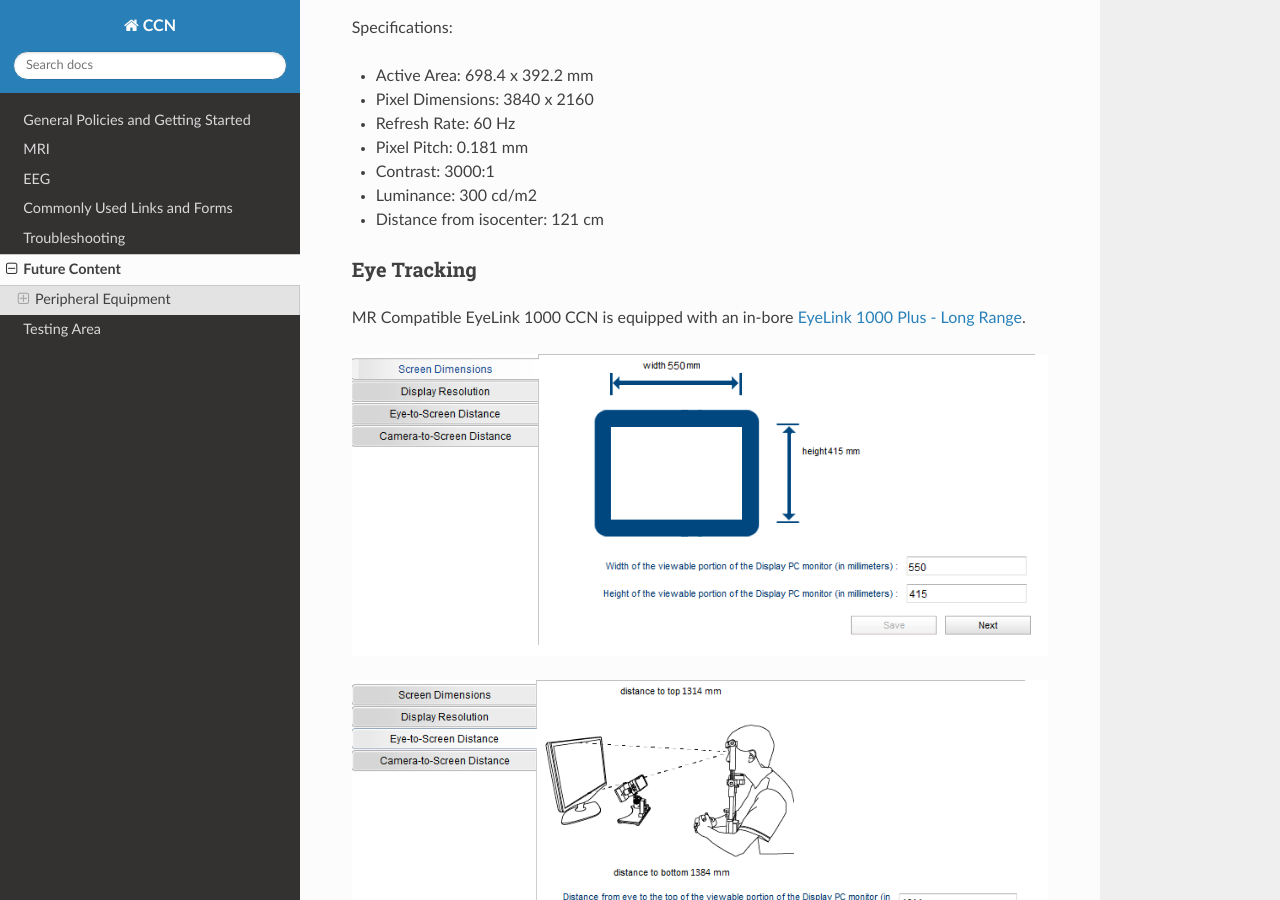
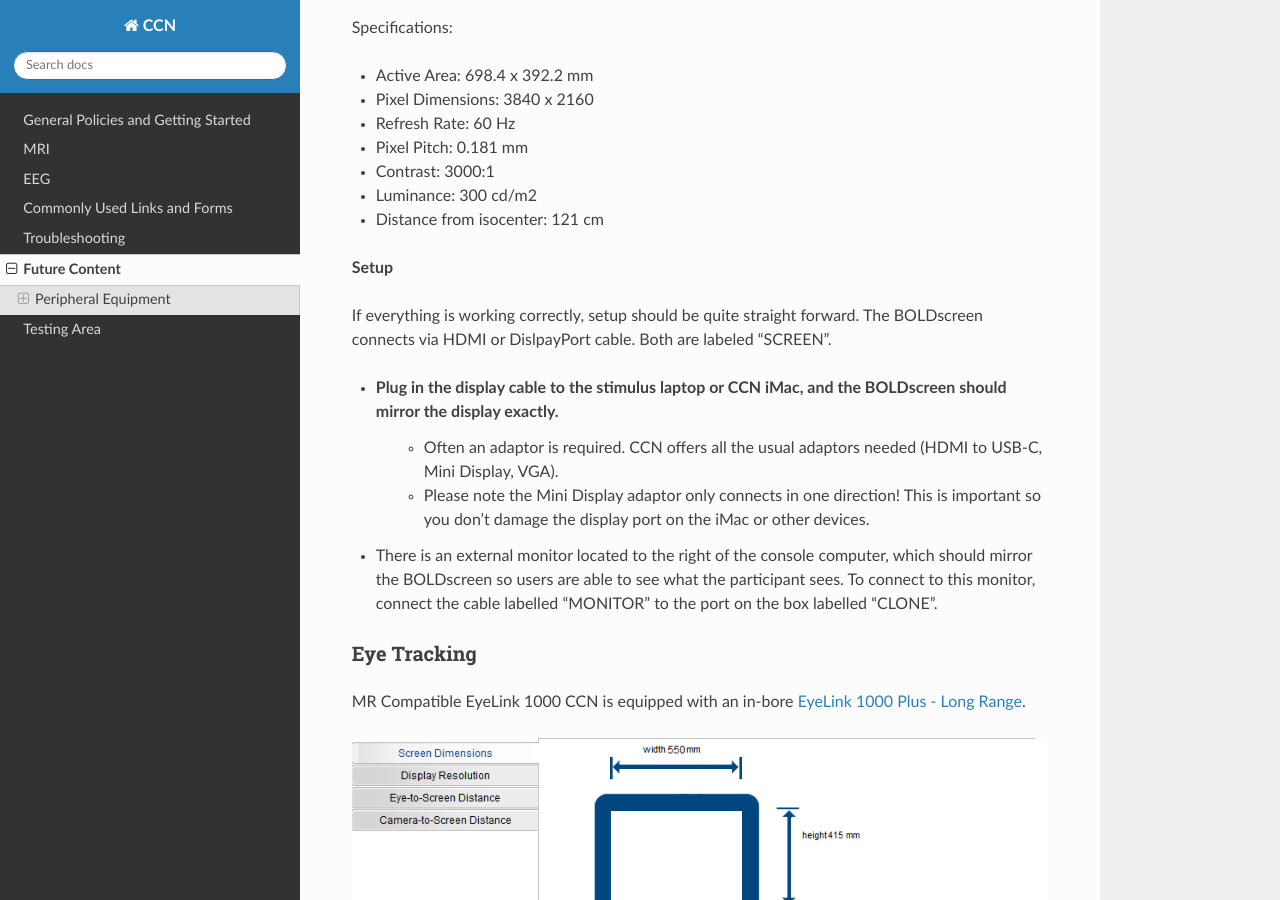
Before and after one commit to CCN-Support/CCN_Wiki, a Sphinx documentation site: the page built from docs/source/future_content.rst, in a window 1280 px wide and 900 px high, scrolled down 1951 px. Built offline with Sphinx 7.4.7 and the Read the Docs theme 3.1.0, drawn with Linux system fonts in a browser that asks for light colours.

Commit message:
Update future_content.rst

```diff
--- a/docs/source/future_content.rst
+++ b/docs/source/future_content.rst
@@ -52,6 +52,15 @@ Specifications:
 - Contrast: 3000:1
 - Luminance: 300 cd/m2
 - Distance from isocenter: 121 cm
+
+**Setup**
+
+If everything is working correctly, setup should be quite straight forward. The BOLDscreen connects via HDMI or DislpayPort cable. Both are labeled "SCREEN".
+
+- Plug in the display cable to the stimulus laptop or CCN iMac, and the BOLDscreen should mirror the display exactly.
+    - Often an adaptor is required. CCN offers all the usual adaptors needed (HDMI to USB-C, Mini Display, VGA).
+    - Please note the Mini Display adaptor only connects in one direction! This is important so you don't damage the display port on the iMac or other devices.
+- There is an external monitor located to the right of the console computer, which should mirror the BOLDscreen so users are able to see what the participant sees. To connect to this monitor, connect the cable labelled "MONITOR" to the port on the box labelled "CLONE".
 
 Eye Tracking
 ============
```
